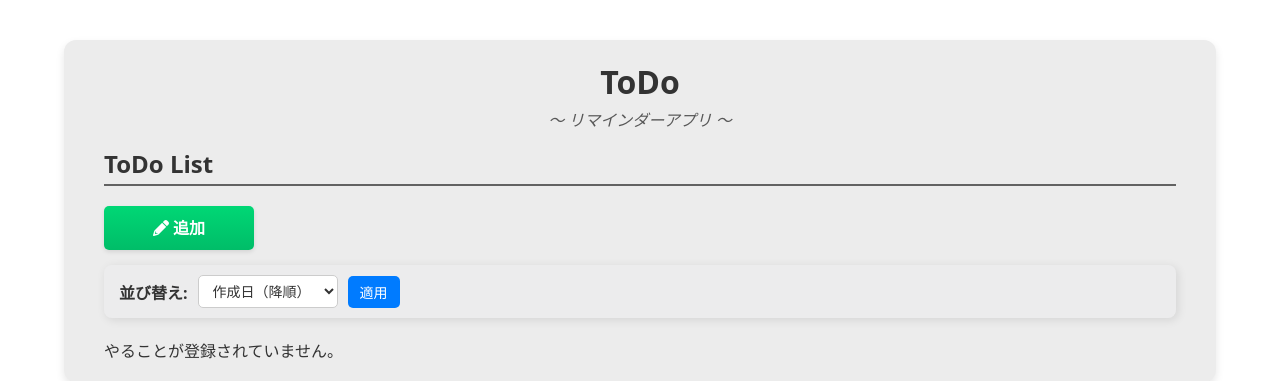
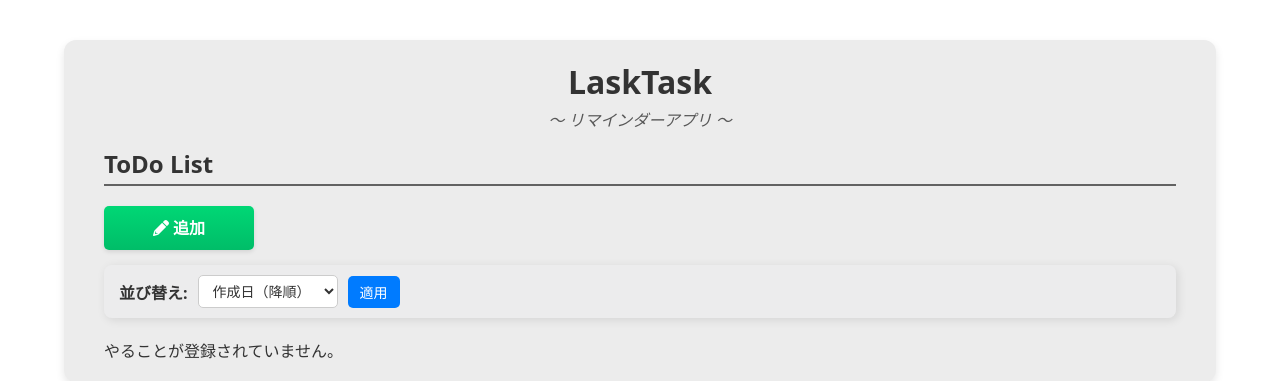
Before and after one commit to KinuGra/docker-flask-todo, a Flask app: page / in a window 1280 px wide. Shown: the top 381 px of the page. Run offline with Flask 3, Linux system fonts and the light colour scheme; data that the repository does not hold is empty.

Commit message:
タイトル変更

```diff
--- a/app/templates/index.html
+++ b/app/templates/index.html
@@ -3,14 +3,14 @@
 <head>
     <meta charset="UTF-8">
     <meta name="viewport" content="width=device-width, initial-scale=1.0">
-    <title>ToDo</title>
+    <title>LaskTask</title>
     <link rel="stylesheet" href="https://cdnjs.cloudflare.com/ajax/libs/font-awesome/6.0.0-beta3/css/all.min.css">
     <link rel="stylesheet" href="{{ url_for('static', filename='css/styles.css') }}">
     <link rel="stylesheet" href="{{ url_for('static', filename='css/index.css') }}">
 </head>
 <body>
     <div id="index" class="container">
-        <h1>ToDo</h1>
+        <h1>LaskTask</h1>
         <p class="sub-title">〜 リマインダーアプリ 〜</p>
 
         <div class="memos">
```
